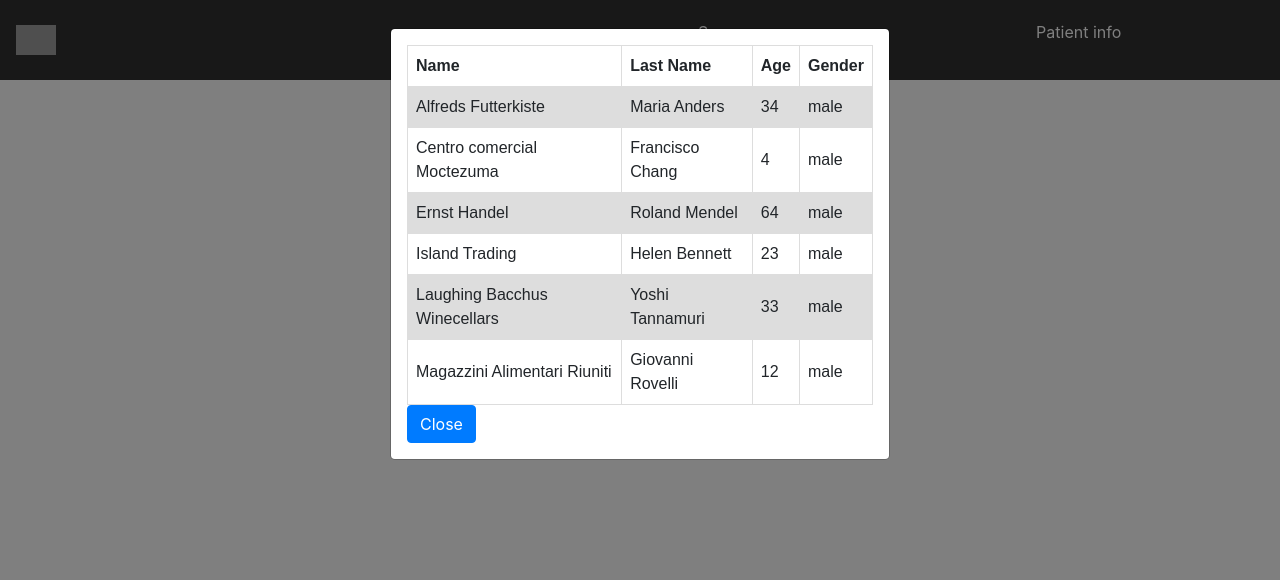
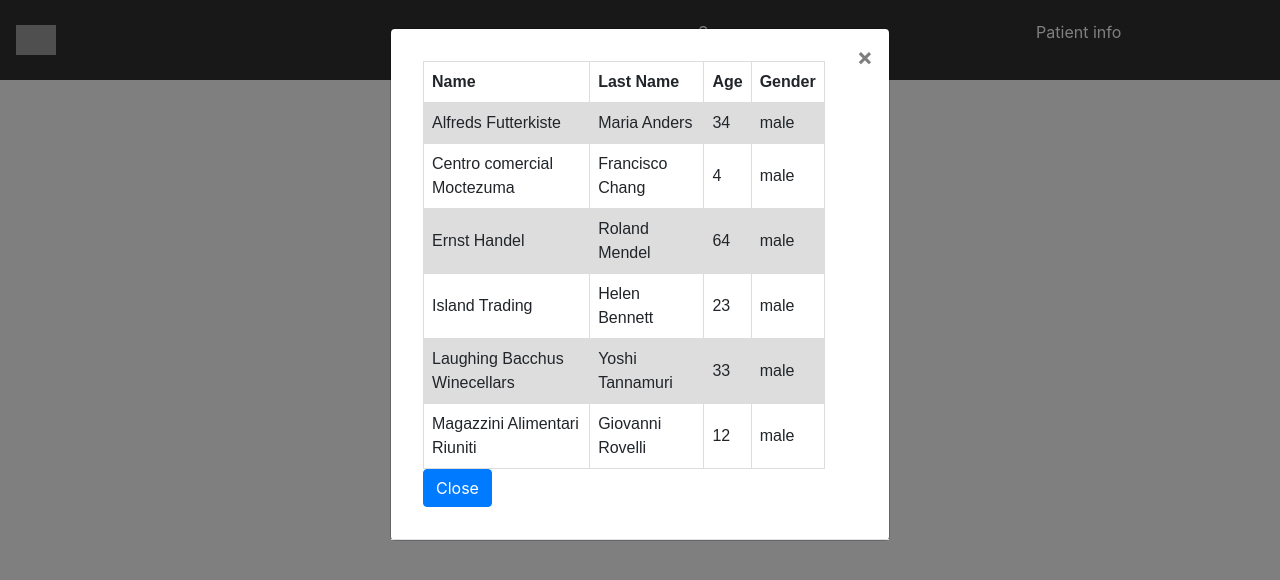
Before and after one commit to joaquin-rodriguez/aprendiendoReact, a React (Create React App) app in the folder router/: page /content in a window 1280 px wide. Both pictures are taken after a click on the button "Open user info". Shown: the top 580 px of the page. Built offline with nearby package versions, Linux system fonts and the light colour scheme; grey boxes are pictures that could not be loaded.

Commit message:
added more functionalities to the modal

```diff
--- a/router/src/Content.js
+++ b/router/src/Content.js
@@ -16,8 +16,9 @@ class content extends React.Component {
     return (
       <div>
         <h2>La miel mas amarga</h2>
-        <Modal show={this.state.show}>
-          <Modal.Body>
+        <Modal show={this.state.show} onHide={() => this.handleModal()}>
+          <Modal.Header closeButton>
+            <Modal.Body closeButton>
               <table>
                 <tr>
                   <th>Name</th>
@@ -70,6 +71,7 @@ class content extends React.Component {
                 Close
               </Button>
             </Modal.Body>
+          </Modal.Header>
         </Modal>
         <Button
           onClick={() => {
```
Lines whose indentation alone changed are shown as unchanged.
